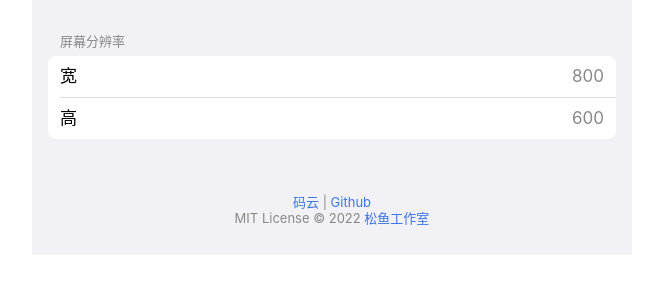
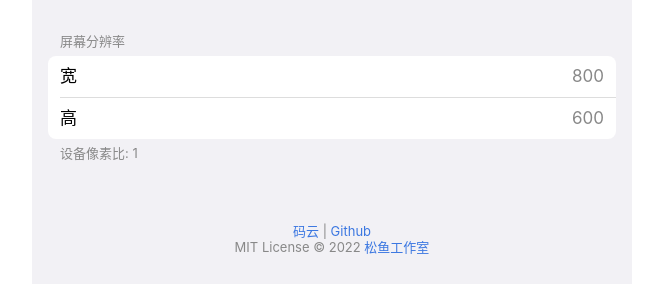
Before and after one commit to jackjyq/ip, a Django app: template templates/index.html in a window 1280 px wide. Shown: the part 583-867 px from the top of the page, without its empty margins (308-971 px from the left). Before the commit the page ends 838 px from the top, so only its background shows below. Run offline with Django 3.2, Linux system fonts and the light colour scheme; the template is opened without the code that fills it, so the values that code supplies are empty.

Commit message:
add resolution

```diff
--- a/static/scripts.js
+++ b/static/scripts.js
@@ -3,3 +3,5 @@ document.getElementById("width").innerHTML =
   window.screen.width * window.devicePixelRatio;
 document.getElementById("height").innerHTML =
   window.screen.height * window.devicePixelRatio;
+document.getElementById("devicePixelRatio").innerHTML =
+  "设备像素比: " + window.devicePixelRatio;
--- a/templates/index.html
+++ b/templates/index.html
@@ -106,6 +106,7 @@
             <span id="height">0</span>
           </li>
         </ul>
+        <p id="devicePixelRatio">设备像素比: 1</p>
       </section>
     </main>
     <footer>
```
